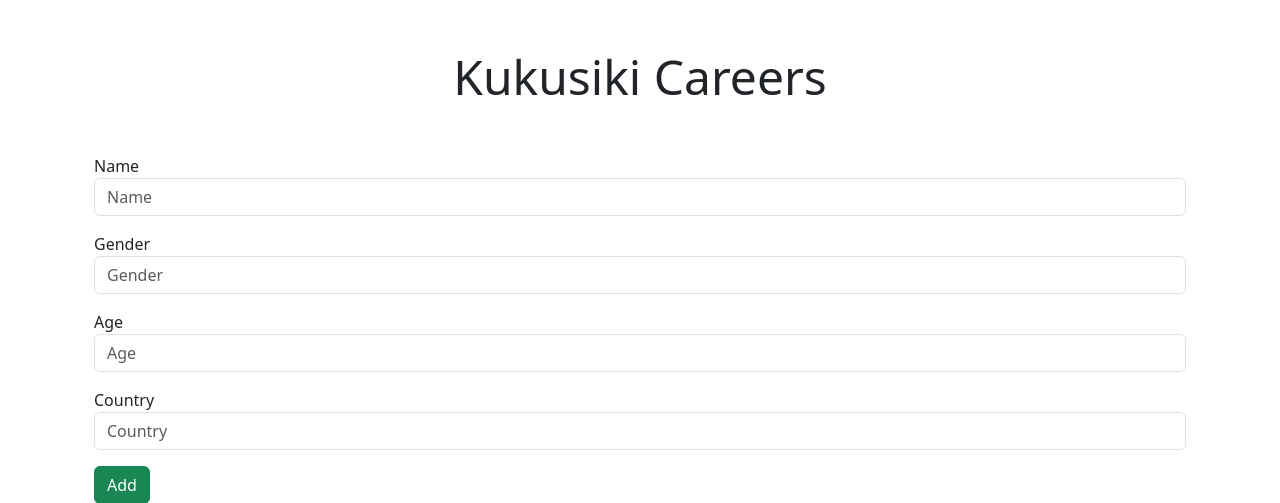
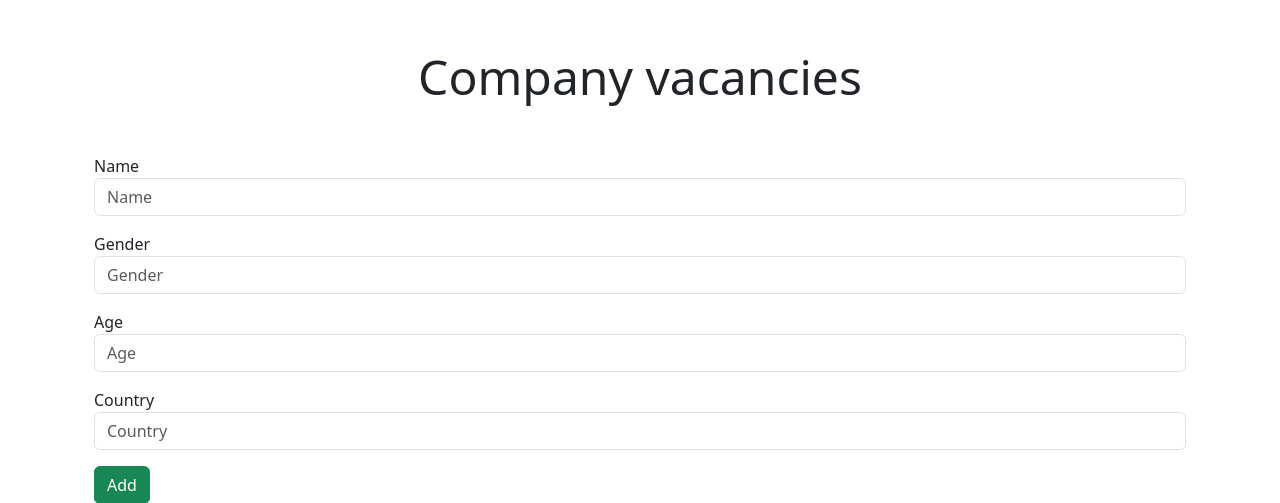
Before and after one commit to alexroze12/company_career_website, a Flask app: page /job_page_spa.html in a window 1280 px wide. Shown: the top 503 px of the page. Run offline with Flask 3, Linux system fonts and the light colour scheme.

Commit message:
Final edits

```diff
--- a/app.py
+++ b/app.py
@@ -11,7 +11,7 @@ os.environ['OAUTHLIB_RELAX_TOKEN_SCOPE'] = '1'
 
 
 app = Flask(__name__)
-app.config['SECRET_KEY'] = 'd759274eead94a149329d8f70922cf20'
+app.config['SECRET_KEY'] = ''
 
 def token_required(func):
   @wraps(func)
@@ -42,7 +42,7 @@ def home():
 @app.route('/')
 def hello_world():
   jobs = load_jobs_from_database()
-  return render_template('home.html', jobs=jobs, company_name='Kukusiki')
+  return render_template('home.html', jobs=jobs, company_name='Company')
 
 
 @app.route('/person_login', methods=['POST'])
@@ -67,7 +67,7 @@ def google_login():
   account_info = github.get('/plus/v1/people/me')
   if account_info.ok:
     account_info_json = account_info.json()
-    return render_template('home.html', jobs=jobs, company_name='Kukusiki')
+    return render_template('home.html', jobs=jobs, company_name='Company')
   return '<h1>Request failed!</h1>'
 
 @app.route('/github')
@@ -78,7 +78,7 @@ def github_login():
   account_info = github.get('/user')
   if account_info.ok:
     account_info_json = account_info.json()
-    return render_template('home.html', jobs=jobs, company_name='Kukusiki')
+    return render_template('home.html', jobs=jobs, company_name='Company')
   return '<h1>Request failed!</h1>'
 
 @app.route('/script_spa.js')
@@ -89,7 +89,7 @@ def spa():
 @app.route("/api/jobs")
 def list_jobs():
   jobs = load_jobs_from_database()
-  return jsonify(jobs) #rest api
+  return jsonify(jobs)
 
 @app.route("/job/<id>")
 def show_job_information(id):
--- a/static/job_page_spa.html
+++ b/static/job_page_spa.html
@@ -5,12 +5,12 @@
     <meta http-equiv="X-UA-Compatible" content="IE=edge">
     <meta name="viewport" content="width=device-width, initial-scale=1.0">
     <link href="https://cdn.jsdelivr.net/npm/bootstrap@5.3.0-alpha3/dist/css/bootstrap.min.css" rel="stylesheet" integrity="sha384-KK94CHFLLe+nY2dmCWGMq91rCGa5gtU4mk92HdvYe+M/SXH301p5ILy+dN9+nJOZ" crossorigin="anonymous">
-    <title>Kukusiki Careers</title>
+    <title>Company vacancies</title>
 </head>
 <body>
     <div class="container mt-5">
         <div class="text-center">
-            <h1 class="display-5 mb-5"><strong> Kukusiki Careers</strong></h1>
+            <h1 class="display-5 mb-5"><strong> Company vacancies</strong></h1>
         </div>
         <div class="main row justify-content-center">
             <form action="#" id="jobs-form" class="row justify-content-center mb-4" autocomplete="off">
--- a/templates/footer.html
+++ b/templates/footer.html
@@ -7,6 +7,6 @@
       <li class="nav-item"><a href="#" class="nav-link px-2 text-body-secondary">FAQs</a></li>
       <li class="nav-item"><a href="#" class="nav-link px-2 text-body-secondary">About</a></li>
     </ul>
-    <p class="text-center text-body-secondary">&copy; 2023 Kukusiki, Inc</p>
+    <p class="text-center text-body-secondary">&copy; 2023 Company, Inc</p>
   </footer>
 </div>
--- a/templates/jobpage.html
+++ b/templates/jobpage.html
@@ -9,7 +9,7 @@
   <script src="https://cdnjs.cloudflare.com/ajax/libs/popper.js/1.14.0/umd/popper.min.js"></script>
   <script src="https://maxcdn.bootstrapcdn.com/bootstrap/4.1.0/js/bootstrap.min.js"></script>
 <head>
-  <title>{{job.title}} - Kukusiki Careers</title>
+  <title>{{job.title}} - Company vacancies</title>
 </head>
 <body>
 <div class="container">
--- a/templates/nav.html
+++ b/templates/nav.html
@@ -2,7 +2,7 @@
   <div class="container-fluid">
     <a class="navbar-brand" href="#">
       <img src="/static/logo.svg" alt="Logo" width="30" height="24" class="d-inline-block align-text-top">
-      Kukusiki
+      Company
     </a>
   </div>
 </nav>
```
Also changed, not shown: templates/home.html (+6 -11 lines), static/restaurant.jpg (deleted).
